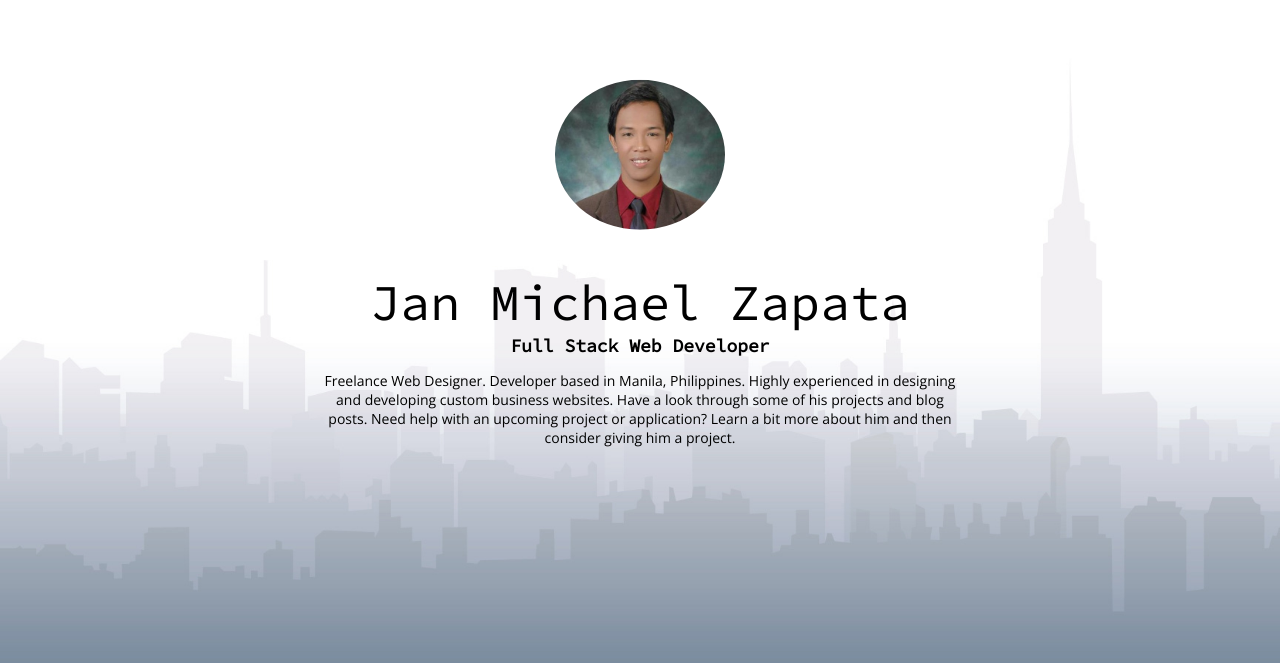
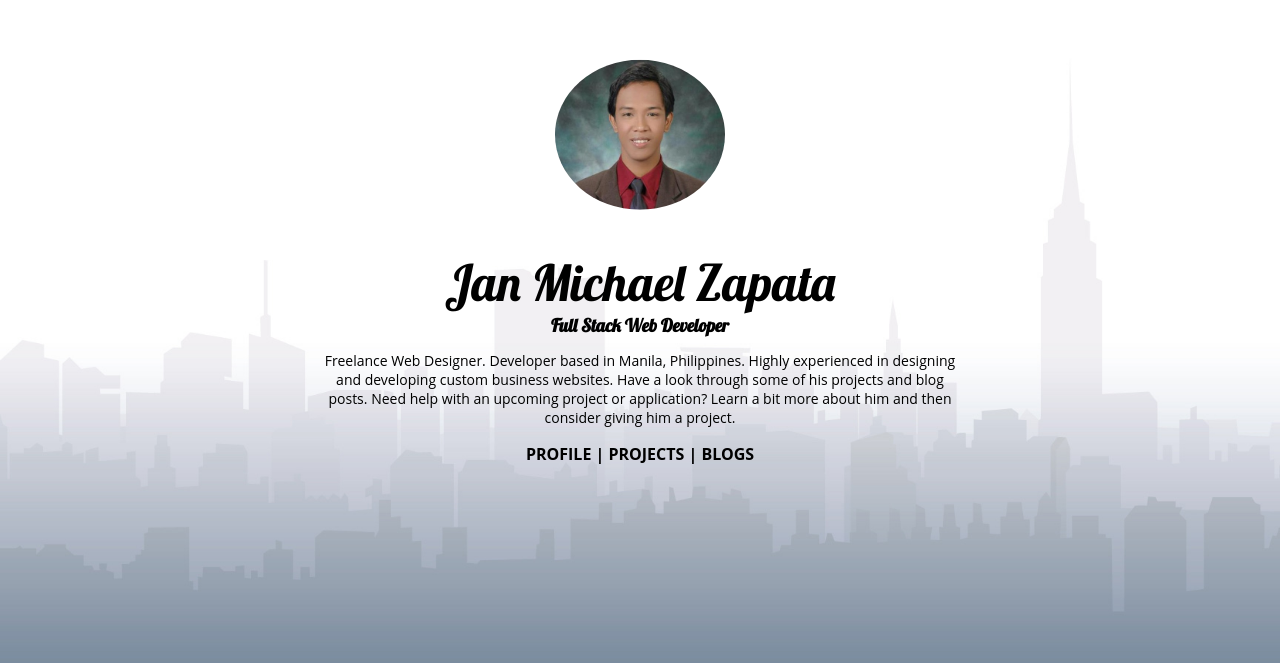
Before and after one commit to janmichaelzapata/janmichaelzapata.github.io, a plain HTML site: page mod00-01/index.html in a window 1280 px wide. Shown: the part 131-794 px from the top of the page. Drawn offline with nearby package versions, Linux system fonts and the light colour scheme.

Commit message:
Font was changed

```diff
--- a/mod00-01/css/style.css
+++ b/mod00-01/css/style.css
@@ -4,8 +4,10 @@ body {
 	background-repeat: no-repeat;
 	background-size: cover;
 	background-attachment: fixed;
-	font-family: 'Source Code Pro', monospace;
+/*	font-family: 'Source Code Pro', monospace;*/
 	/*position: relative;*/
+	font-family: 'Archivo Black', sans-serif;
+	font-family: 'Lobster', cursive;
 }
 p {
 
--- a/mod00-01/index.html
+++ b/mod00-01/index.html
@@ -7,11 +7,11 @@
 
 	<meta name="viewport" content="width=device-width,initial-scale=1.0, maximum-scale=1.0">
 	<!-- IE Compatibility -->
-	<meta http-equiv="X-UA-Compatible" content="Ie=Edge">
+	<meta http-equiv="X-UA-Compatible" content="ie=Edge">
 	<title>My Developer Portfolio</title>
 
 	<!-- Import Font -->
-	<link href="https://fonts.googleapis.com/css?family=Open+Sans|Source+Code+Pro" rel="stylesheet">
+	<link href="https://fonts.googleapis.com/css?family=Archivo+Black|Lobster" rel="stylesheet">
 
 	<!--Import CSS -->
 	<link rel="stylesheet" type="text/css" href="css/style.css">
@@ -24,6 +24,8 @@
 		<h2>Full Stack Web Developer</h2>
 		<p class="bio">Freelance Web Designer. Developer based in Manila, Philippines.
 		Highly experienced in designing and developing custom business websites. Have a look through some of his projects and blog posts. Need help with an upcoming project or application? Learn a bit more about him and then consider giving him a project.</p>
+		<p><b>PROFILE | PROJECTS | BLOGS</b>
+		</p>
 	</div>
 
 </body>
```
